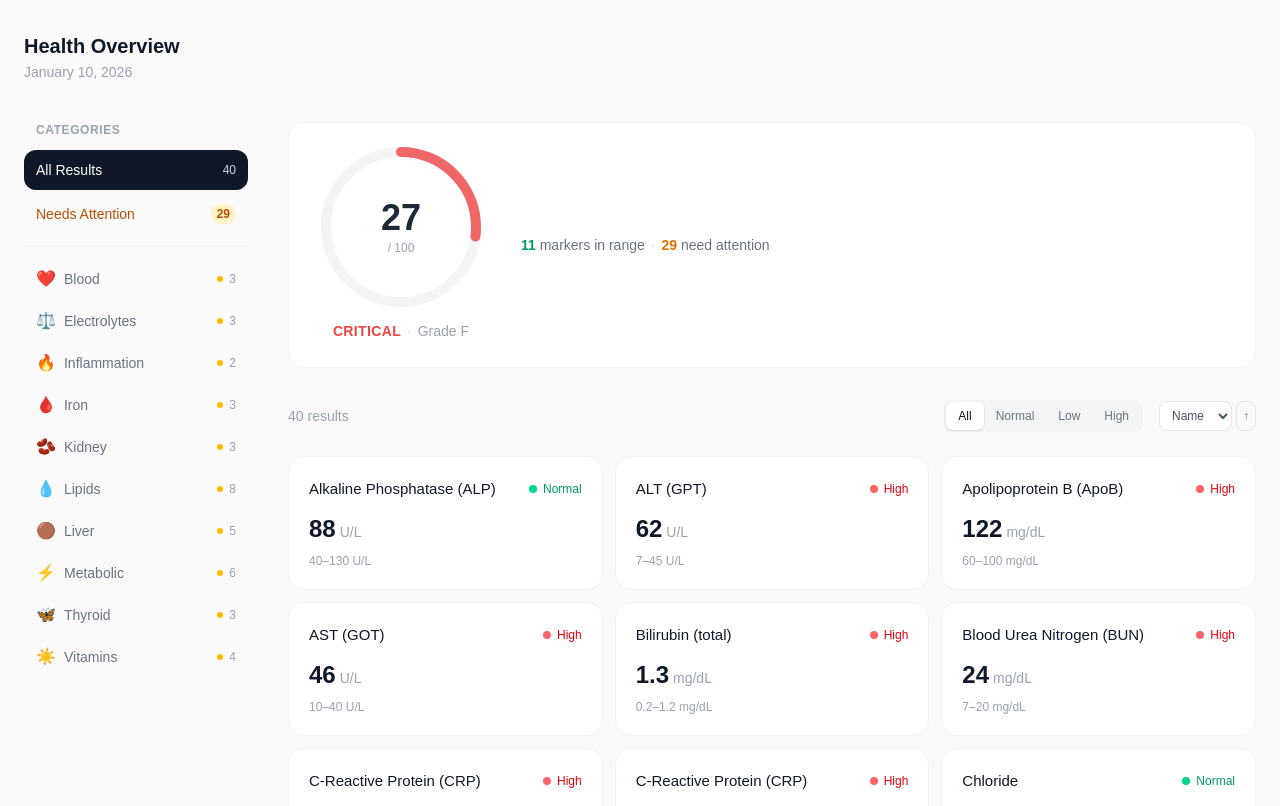
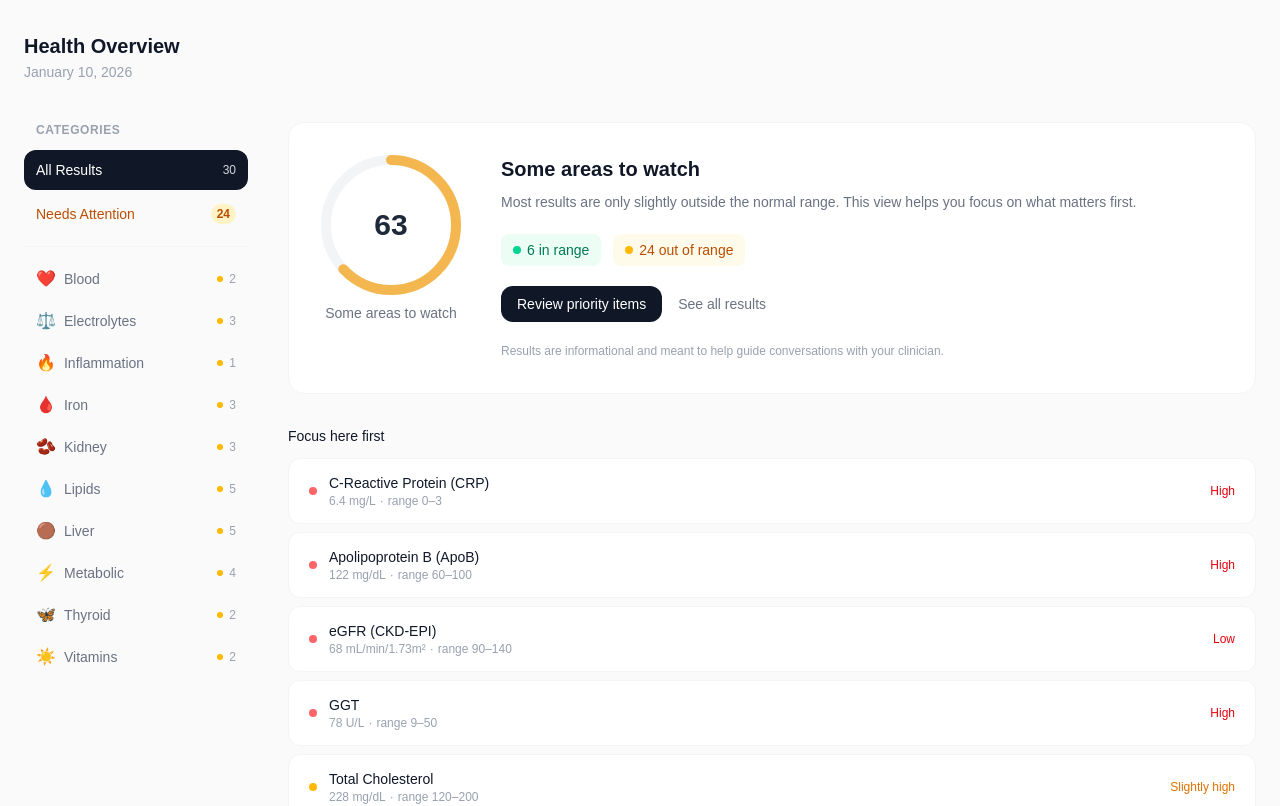
Before and after one commit to olganedelcu/frontend_data, a React (Vite) app: page / in a window 1280 px wide. Shown: the top 806 px of the page. Built offline with nearby package versions, Linux system fonts and the light colour scheme; a web font is replaced by a local one.

Commit message:
new hero section

```diff
--- a/src/components/BiomarkerCard.tsx
+++ b/src/components/BiomarkerCard.tsx
@@ -1,5 +1,5 @@
 import type { EnrichedResult } from '../types/enrichedResult';
-import { STATUS_CONFIG } from '../utils/status';
+import { getSeverity, getSeverityStyle, getStatusLabel } from '../utils/status';
 
 interface Props {
   result: EnrichedResult;
@@ -8,7 +8,9 @@ interface Props {
 
 export function BiomarkerCard({ result, onClick }: Props) {
   const { biomarker, value, status } = result;
-  const { dot, text, label } = STATUS_CONFIG[status];
+  const severity = getSeverity(result);
+  const style = getSeverityStyle(severity);
+  const label = getStatusLabel(status, severity);
 
   return (
     <button
@@ -19,8 +21,8 @@ export function BiomarkerCard({ result, onClick }: Props) {
         <h3 className="font-medium text-gray-900 text-[15px] group-hover:text-gray-700">
           {biomarker.name}
         </h3>
-        <div className={`flex items-center gap-1.5 ${text}`}>
-          <span className={`w-2 h-2 rounded-full ${dot}`} />
+        <div className={`flex items-center gap-1.5 ${style.text}`}>
+          <span className={`w-2 h-2 rounded-full ${style.dot}`} />
           <span className="text-xs font-medium">{label}</span>
         </div>
       </div>
--- a/src/components/DetailsDrawer.tsx
+++ b/src/components/DetailsDrawer.tsx
@@ -14,7 +14,7 @@ interface Props {
 export function DetailsDrawer({ result, onClose, note, onSaveNote }: Props) {
   if (!result) return null;
 
-  const { biomarker, value, status, sampledAt } = result;
+  const { biomarker, value, sampledAt } = result;
   const { name, category, standardUnit, referenceRange } = biomarker;
   const date = new Date(sampledAt).toLocaleDateString('en-US', { year: 'numeric', month: 'long', day: 'numeric' });
 
@@ -49,7 +49,7 @@ export function DetailsDrawer({ result, onClose, note, onSaveNote }: Props) {
                   <span className="text-base font-normal text-gray-400 ml-1">{standardUnit}</span>
                 </p>
               </div>
-              <StatusBadge status={status} />
+              <StatusBadge result={result} />
             </div>
 
             {/* Range visualization - now in the drawer */}
--- a/src/components/EnergyScoreGauge.tsx
+++ b/src/components/EnergyScoreGauge.tsx
@@ -1,17 +1,28 @@
 import { useEffect, useState } from 'react';
 import type { EnergyScoreResult } from '../types/energyScore';
 
-interface EnergyScoreGaugeProps {
+interface Props {
   energyScore: EnergyScoreResult;
 }
 
-export function EnergyScoreGauge({ energyScore }: EnergyScoreGaugeProps) {
-  const { score, grade, label } = energyScore;
+function getColor(score: number): string {
+  if (score >= 75) return '#10B981';
+  if (score >= 40) return '#F59E0B';
+  return '#F59E0B'; // amber, not red — even for low scores
+}
+
+const SIZE = 140;
+const STROKE = 10;
+const RADIUS = (SIZE - STROKE) / 2;
+const CENTER = SIZE / 2;
+const CIRCUMFERENCE = 2 * Math.PI * RADIUS;
+
+export function EnergyScoreGauge({ energyScore }: Props) {
+  const { score, label } = energyScore;
   const [animatedScore, setAnimatedScore] = useState(0);
   const [isVisible, setIsVisible] = useState(false);
 
   useEffect(() => {
-    // Use requestAnimationFrame to avoid synchronous setState in effect
     const raf = requestAnimationFrame(() => setIsVisible(true));
     const duration = 1200;
     const steps = 60;
@@ -32,74 +43,41 @@ export function EnergyScoreGauge({ energyScore }: EnergyScoreGaugeProps) {
     };
   }, [score]);
 
-  // Ring dimensions
-  const size = 160;
-  const strokeWidth = 10;
-  const radius = (size - strokeWidth) / 2;
-  const center = size / 2;
-  const circumference = 2 * Math.PI * radius;
-
-  // Progress arc
   const displayScore = isVisible ? animatedScore : 0;
-  const progress = (displayScore / 100) * circumference;
-
-  // Color based on score
-  const getColor = () => {
-    if (score >= 75) return '#10B981';
-    if (score >= 40) return '#F59E0B';
-    return '#EF4444';
-  };
+  const progress = (displayScore / 100) * CIRCUMFERENCE;
+  const color = getColor(score);
 
   return (
     <div className="flex flex-col items-center">
       <div className="relative">
-        <svg width={size} height={size} viewBox={`0 0 ${size} ${size}`}>
-          {/* Background ring */}
+        <svg width={SIZE} height={SIZE} viewBox={`0 0 ${SIZE} ${SIZE}`}>
           <circle
-            cx={center}
-            cy={center}
-            r={radius}
-            fill="none"
-            stroke="#f3f4f6"
-            strokeWidth={strokeWidth}
+            cx={CENTER} cy={CENTER} r={RADIUS}
+            fill="none" stroke="#f3f4f6" strokeWidth={STROKE}
           />
-          {/* Progress ring */}
           <circle
-            cx={center}
-            cy={center}
-            r={radius}
-            fill="none"
-            stroke={getColor()}
-            strokeWidth={strokeWidth}
-            strokeDasharray={`${progress} ${circumference}`}
+            cx={CENTER} cy={CENTER} r={RADIUS}
+            fill="none" stroke={color} strokeWidth={STROKE}
+            strokeDasharray={`${progress} ${CIRCUMFERENCE}`}
             strokeLinecap="round"
-            transform={`rotate(-90 ${center} ${center})`}
+            transform={`rotate(-90 ${CENTER} ${CENTER})`}
             className="transition-all duration-100 ease-out"
-            opacity={0.8}
+            opacity={0.7}
           />
         </svg>
-        {/* Center text */}
         <div
           className="absolute inset-0 flex flex-col items-center justify-center transition-opacity duration-500"
           style={{ opacity: isVisible ? 1 : 0 }}
         >
-          <span className="text-4xl font-bold text-gray-800">{animatedScore}</span>
-          <span className="text-xs font-medium text-gray-400 mt-0.5">/ 100</span>
+          <span className="text-3xl font-bold text-gray-800">{animatedScore}</span>
         </div>
       </div>
-      <div
-        className="text-center mt-3 transition-opacity duration-700"
+      <p
+        className="text-sm text-gray-500 mt-2 transition-opacity duration-700"
         style={{ opacity: isVisible ? 1 : 0 }}
       >
-        <span
-          className="text-sm font-semibold tracking-wide"
-          style={{ color: getColor() }}
-        >
-          {label}
-        </span>
-        <span className="text-sm text-gray-300 mx-1.5">·</span>
-        <span className="text-sm text-gray-400">Grade {grade}</span>
-      </div>
+        {label}
+      </p>
     </div>
   );
 }
--- a/src/components/StatusBadge.tsx
+++ b/src/components/StatusBadge.tsx
@@ -1,10 +1,13 @@
-import type { Status } from '../types/result';
-import { STATUS_CONFIG } from '../utils/status';
+import type { EnrichedResult } from '../types/enrichedResult';
+import { getSeverity, getSeverityStyle, getStatusLabel } from '../utils/status';
 
-export function StatusBadge({ status }: { status: Status }) {
-  const { bg, text, label } = STATUS_CONFIG[status];
+export function StatusBadge({ result }: { result: EnrichedResult }) {
+  const severity = getSeverity(result);
+  const style = getSeverityStyle(severity);
+  const label = getStatusLabel(result.status, severity);
+
   return (
-    <span className={`px-2.5 py-1 rounded-lg text-xs font-medium ${bg} ${text}`}>
+    <span className={`px-2.5 py-1 rounded-lg text-xs font-medium ${style.bg} ${style.text}`}>
       {label}
     </span>
   );
--- a/src/pages/BiomarkerResultsPage.tsx
+++ b/src/pages/BiomarkerResultsPage.tsx
@@ -2,7 +2,8 @@ import { useState, useCallback, useMemo } from 'react';
 import { useBiomarkerData } from '../hooks/useBiomarkerData';
 import { useNotes } from '../hooks/useLocalStorage';
 import { useFilteredResults } from '../hooks/useFilteredResults';
-import { calculateEnergyScore } from '../utils/energyScore';
+import { calculateEnergyScore, dedupeByLatest } from '../utils/energyScore';
+import { getDeviation, getSeverity, getSeverityStyle, getStatusLabel } from '../utils/status';
 import { Toolbar } from '../components/Toolbar';
 import { DetailsDrawer } from '../components/DetailsDrawer';
 import { LoadingScreen } from '../components/LoadingScreen';
@@ -14,9 +15,14 @@ import type { SortField, SortDirection } from '../types/toolbar';
 import type { EnrichedResult } from '../types/enrichedResult';
 import type { Status } from '../types/result';
 
+const MAX_PRIORITY_ITEMS = 5;
+
 export function BiomarkerResultsPage() {
-  const { data, categories, isLoading, error } = useBiomarkerData();
+  const { data: rawData, categories, isLoading, error } = useBiomarkerData();
   const { getNote, setNote } = useNotes();
+
+  // Default to latest results only
+  const data = useMemo(() => dedupeByLatest(rawData), [rawData]);
 
   const [selectedCategory, setSelectedCategory] = useState('all');
   const [selectedStatus, setSelectedStatus] = useState<Status | 'all'>('all');
@@ -38,7 +44,19 @@ export function BiomarkerResultsPage() {
     sortDirection,
   });
 
-  const energyScore = useMemo(() => calculateEnergyScore(data), [data]);
+  const energyScore = useMemo(() => calculateEnergyScore(rawData), [rawData]);
+
+  // Priority items: abnormal, ranked by importance * deviation
+  const priorityItems = useMemo(() => {
+    return data
+      .filter(r => r.status !== 'normal')
+      .sort((a, b) => {
+        const scoreA = a.biomarker.importance * getDeviation(a);
+        const scoreB = b.biomarker.importance * getDeviation(b);
+        return scoreB - scoreA;
+      })
+      .slice(0, MAX_PRIORITY_ITEMS);
+  }, [data]);
 
   const stats = useMemo(() => {
     const inRange = data.filter(r => r.status === 'normal').length;
@@ -78,21 +96,89 @@ export function BiomarkerResultsPage() {
           />
 
           <main className="flex-1 min-w-0">
-            <div className="bg-white rounded-2xl border border-gray-100 px-8 py-6 mb-8">
-              <div className="flex items-center gap-10">
+            {/* Hero */}
+            <div className="bg-white rounded-2xl border border-gray-100 px-8 py-8 mb-8">
+              <div className="flex items-start gap-10">
                 <EnergyScoreGauge energyScore={energyScore} />
-                <div className="text-sm text-gray-500 leading-relaxed">
-                  <span className="font-semibold text-emerald-600">{stats.inRange}</span> markers in range
-                  {stats.needAttention > 0 && (
-                    <>
-                      <span className="mx-1.5 text-gray-300">·</span>
-                      <span className="font-semibold text-amber-600">{stats.needAttention}</span> need attention
-                    </>
+                <div className="flex-1">
+                  <h2 className="text-xl font-semibold text-gray-900">
+                    {energyScore.label}
+                  </h2>
+                  <p className="text-sm text-gray-500 mt-2 leading-relaxed">
+                    Most results are only slightly outside the normal range. This view helps you focus on what matters first.
+                  </p>
+
+                  {/* Summary chips */}
+                  <div className="flex gap-3 mt-5">
+                    <span className="inline-flex items-center gap-1.5 px-3 py-1.5 bg-emerald-50 rounded-lg text-sm text-emerald-700 font-medium">
+                      <span className="w-2 h-2 rounded-full bg-emerald-400" />
+                      {stats.inRange} in range
+                    </span>
+                    {stats.needAttention > 0 && (
+                      <span className="inline-flex items-center gap-1.5 px-3 py-1.5 bg-amber-50 rounded-lg text-sm text-amber-700 font-medium">
+                        <span className="w-2 h-2 rounded-full bg-amber-400" />
+                        {stats.needAttention} out of range
+                      </span>
+                    )}
+                  </div>
+
+                  {/* CTAs */}
+                  {priorityItems.length > 0 && (
+                    <div className="flex items-center gap-4 mt-5">
+                      <a href="#priority" className="px-4 py-2 bg-gray-900 text-white text-sm font-medium rounded-xl hover:bg-gray-800 transition-colors">
+                        Review priority items
+                      </a>
+                      <button
+                        onClick={() => setSelectedCategory('all')}
+                        className="text-sm text-gray-500 hover:text-gray-700 transition-colors"
+                      >
+                        See all results
+                      </button>
+                    </div>
                   )}
+
+                  <p className="text-xs text-gray-400 mt-5 leading-relaxed">
+                    Results are informational and meant to help guide conversations with your clinician.
+                  </p>
                 </div>
               </div>
             </div>
 
+            {/* Priority — "Focus here first" */}
+            {priorityItems.length > 0 && (
+              <div id="priority" className="mb-8 scroll-mt-8">
+                <h3 className="text-sm font-medium text-gray-900 mb-3">Focus here first</h3>
+                <div className="space-y-2">
+                  {priorityItems.map(r => {
+                    const severity = getSeverity(r);
+                    const style = getSeverityStyle(severity);
+                    const label = getStatusLabel(r.status, severity);
+                    return (
+                      <button
+                        key={r.id}
+                        onClick={() => setSelectedResult(r)}
+                        className="w-full flex items-center justify-between bg-white rounded-xl border border-gray-100 px-5 py-3.5 hover:border-gray-200 hover:shadow-sm transition-all text-left cursor-pointer"
+                      >
+                        <div className="flex items-center gap-3 min-w-0">
+                          <span className={`w-2 h-2 rounded-full shrink-0 ${style.dot}`} />
+                          <div className="min-w-0">
+                            <p className="text-sm font-medium text-gray-900 truncate">{r.biomarker.name}</p>
+                            <p className="text-xs text-gray-400">
+                              {r.value} {r.biomarker.standardUnit}
+                              <span className="mx-1">·</span>
+                              range {r.biomarker.referenceRange.low}–{r.biomarker.referenceRange.high}
+                            </p>
+                          </div>
+                        </div>
+                        <span className={`text-xs font-medium shrink-0 ml-4 ${style.text}`}>{label}</span>
+                      </button>
+                    );
+                  })}
+                </div>
+              </div>
+            )}
+
+            {/* Toolbar + Grid */}
             <Toolbar
               selectedStatus={isAttentionMode ? 'all' : selectedStatus}
               onStatusChange={setSelectedStatus}
--- a/src/utils/energyScore.ts
+++ b/src/utils/energyScore.ts
@@ -1,31 +1,52 @@
 import type { EnrichedResult } from '../types/enrichedResult';
-import type { EnergyScoreResult, Grade, GradeLabel } from '../types/energyScore';
+import type { EnergyScoreResult } from '../types/energyScore';
+import { getDeviation } from './status';
 
-function getGrade(score: number): { grade: Grade; label: GradeLabel } {
-  if (score >= 90) return { grade: 'A', label: 'EXCELLENT' };
-  if (score >= 75) return { grade: 'B', label: 'GOOD' };
-  if (score >= 60) return { grade: 'C', label: 'FAIR' };
-  if (score >= 40) return { grade: 'D', label: 'POOR' };
-  return { grade: 'F', label: 'CRITICAL' };
+function getLabel(score: number): string {
+  if (score >= 85) return 'Looking great';
+  if (score >= 70) return 'On track';
+  if (score >= 50) return 'Some areas to watch';
+  if (score >= 30) return 'Some results need attention';
+  return 'Several results need attention';
+}
+
+/** Keep only the most recent result per biomarker. */
+export function dedupeByLatest(results: EnrichedResult[]): EnrichedResult[] {
+  const latest = new Map<string, EnrichedResult>();
+  for (const r of results) {
+    const existing = latest.get(r.biomarkerId);
+    if (!existing || r.sampledAt > existing.sampledAt) {
+      latest.set(r.biomarkerId, r);
+    }
+  }
+  return [...latest.values()];
+}
+
+/**
+ * Gradient scoring per result:
+ * - Inside range: 80–100 (closer to midpoint = higher)
+ * - Outside range: linear falloff from 80 → 0
+ */
+function scoreResult(r: EnrichedResult): number {
+  const deviation = getDeviation(r);
+  if (deviation <= 1) return Math.round(100 - deviation * 20);
+  const overshoot = deviation - 1;
+  return Math.round(Math.max(0, 80 - overshoot * 40));
 }
 
 export function calculateEnergyScore(results: EnrichedResult[]): EnergyScoreResult {
-  if (results.length === 0) {
-    return { score: 0, grade: 'F', label: 'CRITICAL' };
-  }
+  if (results.length === 0) return { score: 0, label: 'No data' };
 
+  const latest = dedupeByLatest(results);
   let weightedSum = 0;
   let totalImportance = 0;
 
-  for (const result of results) {
-    const statusScore = result.status === 'normal' ? 100 : 0;
-    const importance = result.biomarker.importance;
-    weightedSum += statusScore * importance;
+  for (const r of latest) {
+    const importance = r.biomarker.importance;
+    weightedSum += scoreResult(r) * importance;
     totalImportance += importance;
   }
 
   const score = totalImportance > 0 ? Math.round(weightedSum / totalImportance) : 0;
-  const { grade, label } = getGrade(score);
-
-  return { score, grade, label };
+  return { score, label: getLabel(score) };
 }
--- a/src/utils/status.ts
+++ b/src/utils/status.ts
@@ -1,4 +1,7 @@
 import type { Status } from '../types/result';
+import type { EnrichedResult } from '../types/enrichedResult';
+
+export type Severity = 'normal' | 'mild' | 'severe';
 
 interface StatusStyle {
   dot: string;
@@ -7,11 +10,39 @@ interface StatusStyle {
   label: string;
 }
 
-export const STATUS_CONFIG: Record<Status, StatusStyle> = {
+/** How far the value is from the reference range midpoint, normalized by half-span. */
+export function getDeviation(r: EnrichedResult): number {
+  const { low, high } = r.biomarker.referenceRange;
+  const mid = (low + high) / 2;
+  const halfSpan = (high - low) / 2;
+  if (halfSpan === 0) return r.value === mid ? 0 : 2;
+  return Math.abs(r.value - mid) / halfSpan;
+}
+
+/** Severity based on how far from range — not just in/out. */
+export function getSeverity(r: EnrichedResult): Severity {
+  if (r.status === 'normal') return 'normal';
+  const deviation = getDeviation(r);
+  // > 1.5x half-span from midpoint = severe (meaningfully outside range)
+  return deviation > 1.8 ? 'severe' : 'mild';
+}
+
+const SEVERITY_STYLES: Record<Severity, StatusStyle> = {
   normal: { dot: 'bg-emerald-400', text: 'text-emerald-600', bg: 'bg-emerald-50', label: 'Normal' },
-  high: { dot: 'bg-red-400', text: 'text-red-600', bg: 'bg-red-50', label: 'High' },
-  low: { dot: 'bg-blue-400', text: 'text-blue-600', bg: 'bg-blue-50', label: 'Low' },
+  mild:   { dot: 'bg-amber-400',   text: 'text-amber-600',   bg: 'bg-amber-50',   label: 'Slightly off' },
+  severe: { dot: 'bg-red-400',     text: 'text-red-600',     bg: 'bg-red-50',     label: 'Out of range' },
 };
+
+/** Get display label for a status+severity. */
+export function getStatusLabel(status: Status, severity: Severity): string {
+  if (severity === 'normal') return 'Normal';
+  if (severity === 'mild') return status === 'high' ? 'Slightly high' : 'Slightly low';
+  return status === 'high' ? 'High' : 'Low';
+}
+
+export function getSeverityStyle(severity: Severity): StatusStyle {
+  return SEVERITY_STYLES[severity];
+}
 
 export function capitalize(s: string): string {
   return s.charAt(0).toUpperCase() + s.slice(1);
```
Also changed, not shown: src/types/energyScore.ts (+1 -6 lines).
